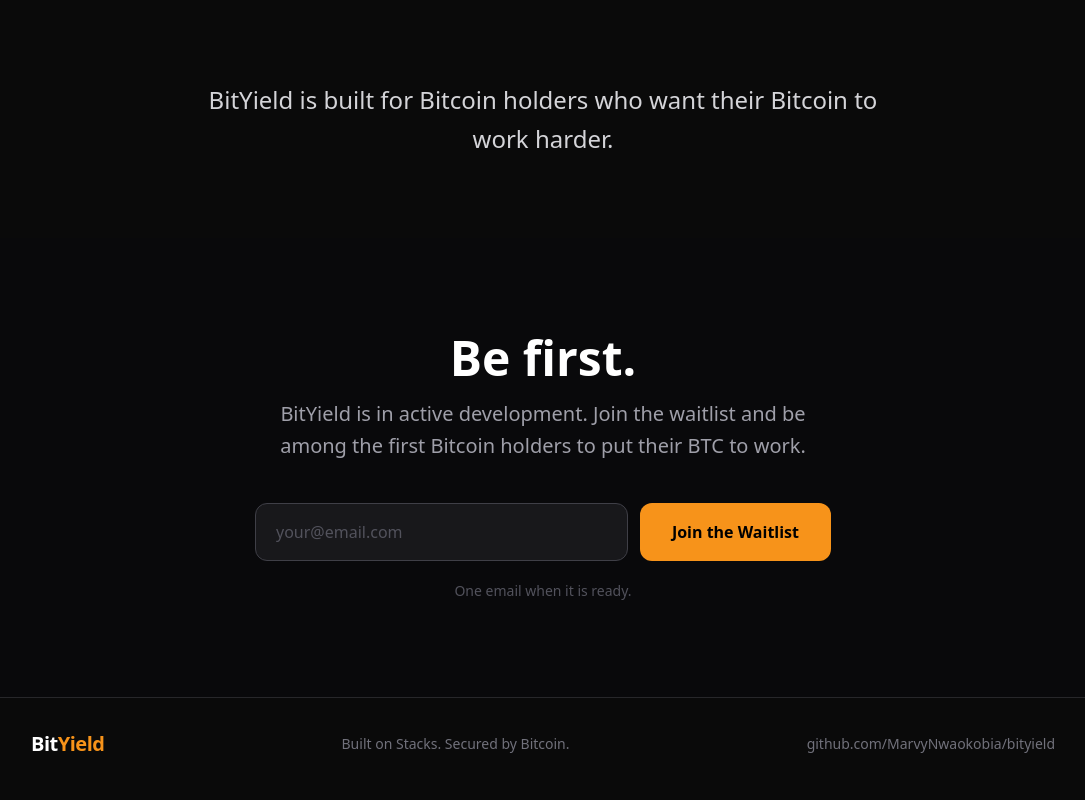
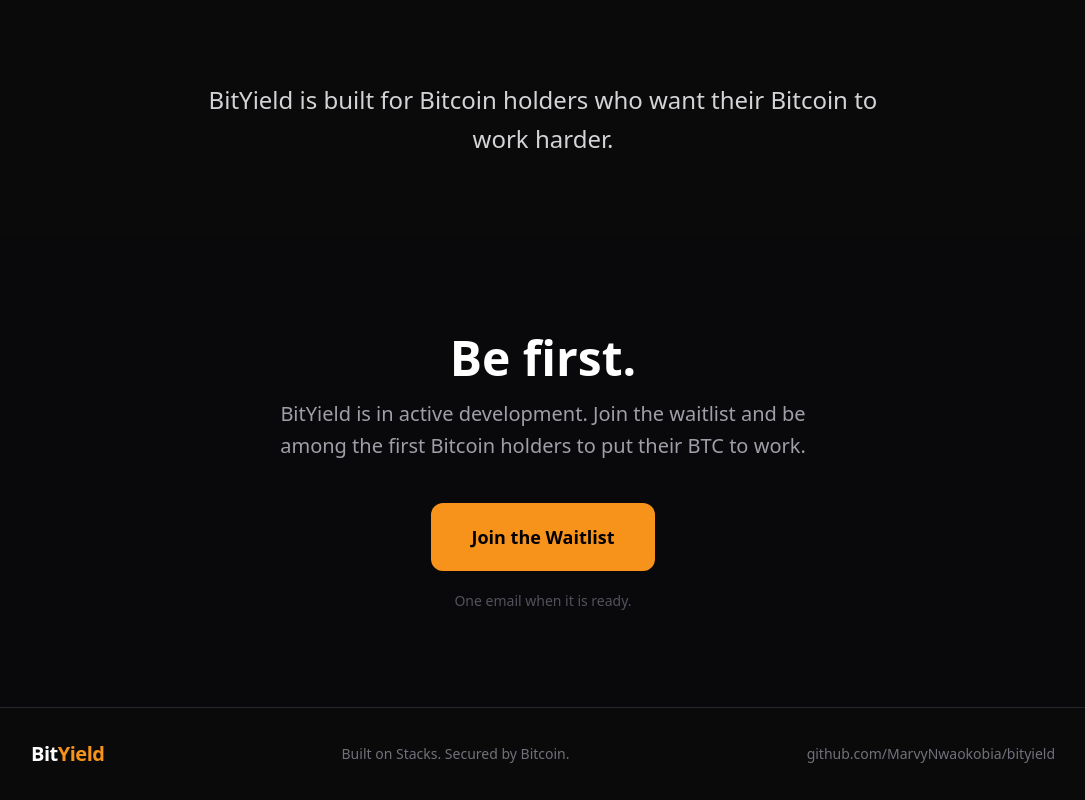
Before and after one commit to MarvyNwaokobia/bityield, a Next.js app in the folder app/: page / in a window 1280 px wide. Shown: the part 1843-2643 px from the top of the page, without its empty margins (97-1182 px from the left). Built offline with nearby package versions, Linux system fonts and the light colour scheme.

Commit message:
fix: replace localStorage form with Google Form link

```diff
--- a/app/app/components/WaitlistForm.tsx
+++ /dev/null
@@ -1,54 +0,0 @@
-'use client';
-
-import { useState } from 'react';
-
-export default function WaitlistForm() {
-  const [email, setEmail] = useState('');
-  const [submitted, setSubmitted] = useState(false);
-  const [error, setError] = useState('');
-
-  function handleSubmit(e: React.FormEvent) {
-    e.preventDefault();
-    if (!email || !/^[^\s@]+@[^\s@]+\.[^\s@]+$/.test(email)) {
-      setError('Please enter a valid email address.');
-      return;
-    }
-    const existing: string[] = JSON.parse(localStorage.getItem('bityield_waitlist') || '[]');
-    if (!existing.includes(email)) {
-      existing.push(email);
-      localStorage.setItem('bityield_waitlist', JSON.stringify(existing));
-    }
-    setSubmitted(true);
-    setError('');
-  }
-
-  if (submitted) {
-    return (
-      <div className="bg-zinc-900 border border-[#F7931A]/40 rounded-2xl p-8 text-center">
-        <p className="text-[#F7931A] font-semibold text-xl mb-2">You are on the list.</p>
-        <p className="text-zinc-400">We will be in touch when BitYield is ready.</p>
-      </div>
-    );
-  }
-
-  return (
-    <form onSubmit={handleSubmit} className="flex flex-col gap-3">
-      <div className="flex flex-col sm:flex-row gap-3">
-        <input
-          type="email"
-          value={email}
-          onChange={(e) => { setEmail(e.target.value); setError(''); }}
-          placeholder="your@email.com"
-          className="flex-1 bg-zinc-900 border border-zinc-700 rounded-xl px-5 py-4 text-white placeholder-zinc-600 focus:outline-none focus:border-[#F7931A] transition-colors text-base"
-        />
-        <button
-          type="submit"
-          className="bg-[#F7931A] text-black font-bold px-8 py-4 rounded-xl text-base hover:bg-[#e8841a] transition-colors whitespace-nowrap cursor-pointer"
-        >
-          Join the Waitlist
-        </button>
-      </div>
-      {error && <p className="text-red-400 text-sm text-left">{error}</p>}
-    </form>
-  );
-}
--- a/app/app/page.tsx
+++ b/app/app/page.tsx
@@ -1,5 +1,3 @@
-import WaitlistForm from './components/WaitlistForm';
-
 const PROBLEM_CARDS = [
   '"$1.3 trillion in Bitcoin is sitting completely idle right now."',
   '"73% of Bitcoin holders want yield. 77% have never tried."',
@@ -128,7 +126,14 @@ export default function Home() {
             BitYield is in active development. Join the waitlist and be among the first
             Bitcoin holders to put their BTC to work.
           </p>
-          <WaitlistForm />
+          <a
+            href="https://forms.gle/fGRZPzYvTzybdv8cA"
+            target="_blank"
+            rel="noopener noreferrer"
+            className="inline-block bg-[#F7931A] text-black font-bold px-10 py-5 rounded-xl text-lg hover:bg-[#e8841a] transition-colors w-full sm:w-auto"
+          >
+            Join the Waitlist
+          </a>
           <p className="text-sm text-zinc-600 mt-5">
             One email when it is ready.
           </p>
```
